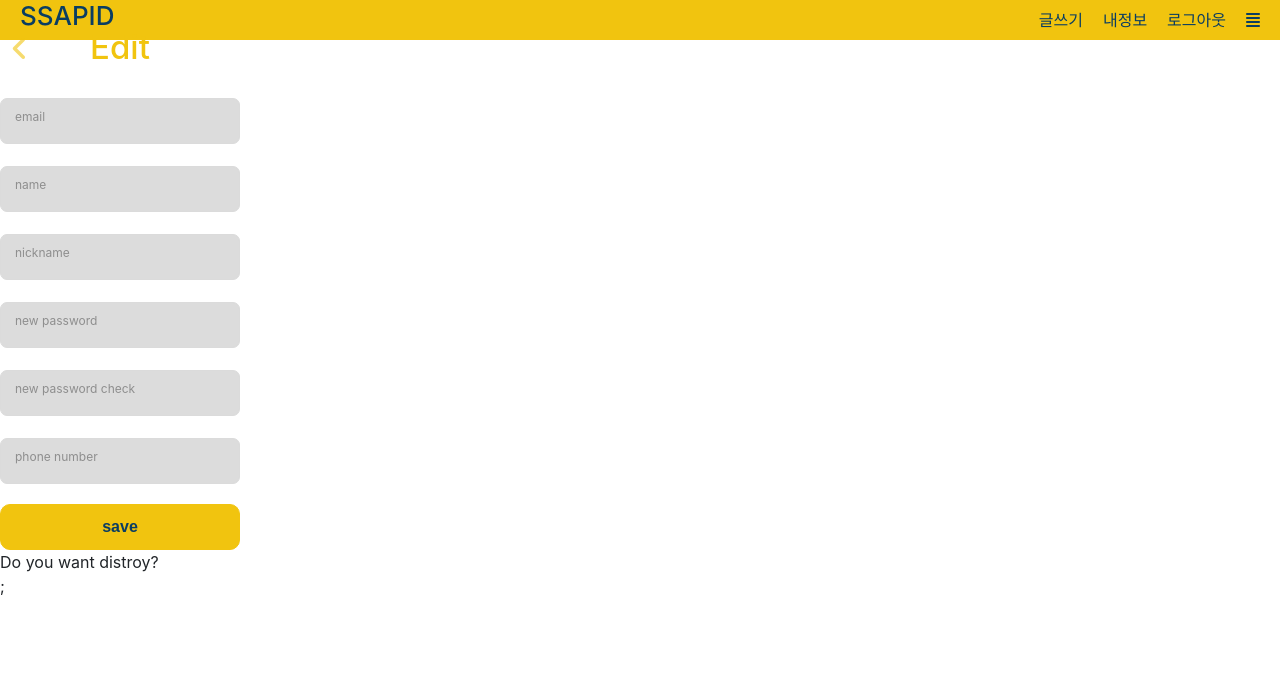
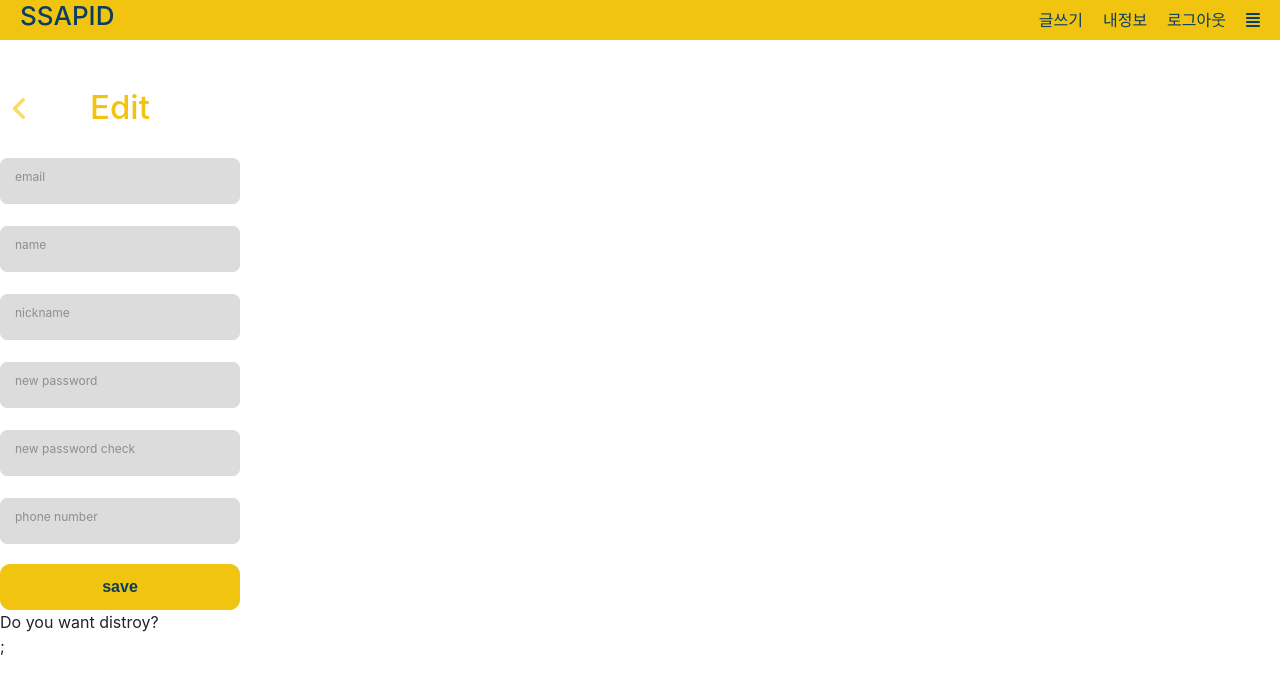
Before and after one commit to hhhhhhdong/SSAPID, a React (Create React App) app in the folder frontend/: page /edit in a window 1280 px wide. Shown: the top 690 px of the page. Built offline with nearby package versions, Linux system fonts and the light colour scheme; no server answers.

Commit message:
Fix: Main css

```diff
--- a/frontend/src/App.module.scss
+++ b/frontend/src/App.module.scss
@@ -18,3 +18,16 @@ a {
     color: inherit;
   }
 }
+
+// 전체 스크롤바
+::-webkit-scrollbar {
+  width: 7px;
+}
+::-webkit-scrollbar-track {
+  background-color: #e4e4e4;
+  // border-radius: 100px;
+}
+::-webkit-scrollbar-thumb {
+  // border-radius: 100px;
+  background-color: #f1c40f;
+}
--- a/frontend/src/styles/MainTemplate.module.scss
+++ b/frontend/src/styles/MainTemplate.module.scss
@@ -5,10 +5,12 @@
 }
 
 .container {
+  margin-top: 60px;
   transition: width ease-out 0.4s;
   width: 100%;
 }
 .containerMove {
+  margin-top: 60px;
   transition: width ease-out 0.4s;
   width: calc(100% - #{$sidebarWidth});
   // width: calc(100% - 200px);
--- a/frontend/src/styles/NavbarForm.module.scss
+++ b/frontend/src/styles/NavbarForm.module.scss
@@ -11,6 +11,7 @@
   background-color: $yellow;
   color: $blue;
   transition: width ease-out 0.28s;
+  z-index: 9999;
 
   h2 {
     font-size: 26px;
```
Also changed, not shown: 1 other file (tests, documents, lock files or other folders).
